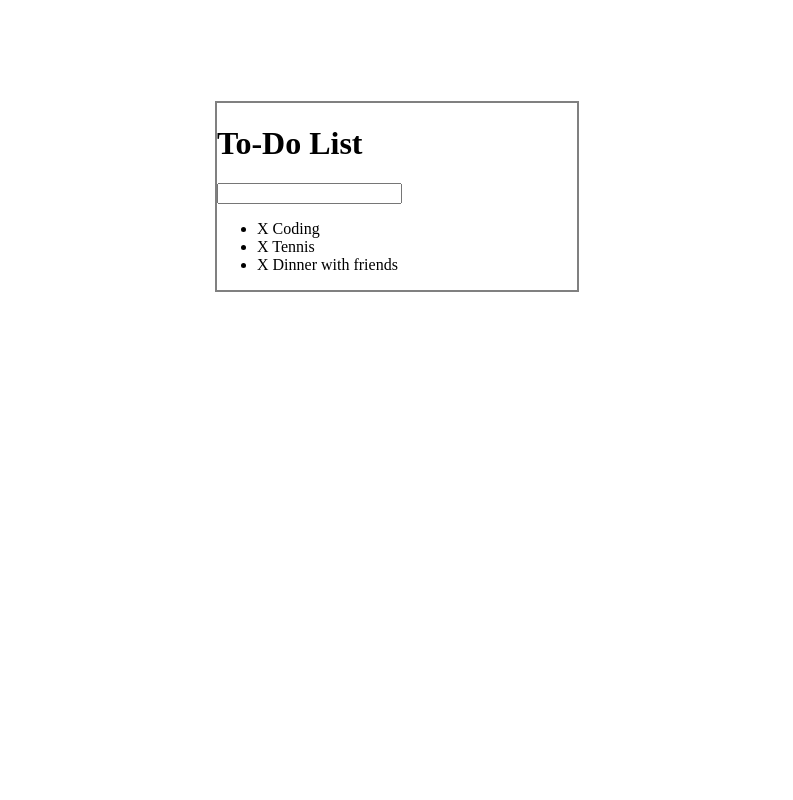
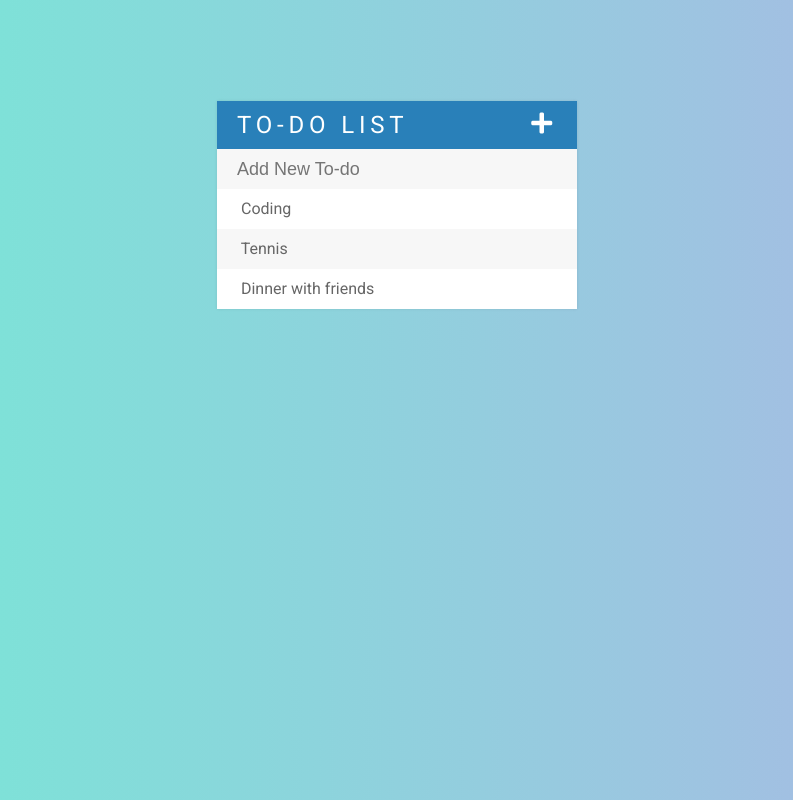
Before and after one commit to biyunwu/to-do-list-project, a plain HTML site: page index.html in a window 1280 px wide. Shown: the whole page, without its empty margins (243-1036 px from the left). Drawn offline with Linux system fonts and the light colour scheme.

Commit message:
Add styling

```diff
--- a/assets/css/todo.css
+++ b/assets/css/todo.css
@@ -1,10 +1,87 @@
-#container {
-  width: 360px;
-  margin: 8% auto;
-  border: 2px solid gray;
+body {
+  font-family: 'Roboto', sans-serif;
+  background: #74ebd5;  /* fallback for old browsers */
+  background: -webkit-linear-gradient(to left, #ACB6E5, #74ebd5);  /* Chrome 10-25, Safari 5.1-6 */
+  background: linear-gradient(to left, #ACB6E5, #74ebd5); /* W3C, IE 10+/ Edge, Firefox 16+, Chrome 26+, Opera 12+, Safari 7+ */
+
+}
+
+h1 {
+  background-color: #2980b9;
+  color: #fff;
+  text-transform: uppercase;
+  letter-spacing: 0.3rem;
+  margin: 0;
+  padding: 10px 20px;
+  font-size: 24px;
+  font-weight: 400; /*normal*/
+}
+
+li span {
+  background-color: red;
+  height: 100%;
+  width: 0;
+  display: inline-block;
+  text-align: center;
+  margin-right: 20px;
+  opacity: 0;
+  transition: 0.2s linear;
+}
+
+li:hover span {
+  width: 40px;
+  opacity: 1;
+}
+
+li {
+  background-color: #fff;
+  height: 40px;
+  line-height: 40px;
+  color: #666;
+}
+
+li:nth-child(2n){
+  background-color: #f7f7f7;
+}
+
+input {
+  width: 100%;
+  box-sizing: border-box; /*Get rid of the margins*/
+  border: none;
+  padding: 13px 13px 13px 20px;
+  background-color: #f7f7f7;
+  height: 40px;
+  font-size: 18px;
+}
+
+input:focus {
+  border: 3px solid #2980b9;
+  background-color: #fff;
+  outline: none; /*Avoid the default effect*/
+}
+
+ul {
+  margin: 0;
+  padding: 0;
+  list-style: none;
 }
 
 .checked {
   text-decoration: line-through;
   color: gray;
 }
+
+.fa-plus {
+  float: right;
+}
+
+.fa-trash-alt {
+  color: white;
+}
+
+#container {
+  width: 360px;
+  margin: 8% auto;
+  background-color: #f7f7f7;
+  box-shadow: 0 0 3px rgba(0, 0, 0, 0.1);
+}
--- a/assets/js/todo.js
+++ b/assets/js/todo.js
@@ -1,5 +1,5 @@
 //Global variable
-var deleteButton = "<span>X</span> ";
+var deleteButton = "<span><i class='fas fa-trash-alt'></i></span>";
 
 // Change the style of calendar records when clicked.
 $("ul").on("click", "li", function(){
@@ -8,7 +8,7 @@ $("ul").on("click", "li", function(){
 
 // Delete the record if the delete button is triggered.
 $("ul").on("click", "span", function(event){
-  $(this).parent().fadeOut(400, function(){
+  $(this).parent().fadeOut(300, function(){
     $(this).remove();
   });
   // Get rid of events bubble.
@@ -24,3 +24,7 @@ $("input[type='text']").keypress(function(event){
     $("ul").append("<li>" + deleteButton + input + "</li>");
   }
 });
+
+$("span:first").click("on", function(){
+  $("input[type='text']").fadeToggle();
+});
--- a/index.html
+++ b/index.html
@@ -2,17 +2,19 @@
 <html>
   <head>
     <title>Todo List</title>
+    <script type="text/javascript" src="assets/js/lib/jquery-3.3.1.min.js"></script>
+    <link href="https://fonts.googleapis.com/css?family=Roboto:400,700" rel="stylesheet">
+    <link rel="stylesheet" href="https://use.fontawesome.com/releases/v5.0.10/css/all.css" integrity="sha384-+d0P83n9kaQMCwj8F4RJB66tzIwOKmrdb46+porD/OvrJ+37WqIM7UoBtwHO6Nlg" crossorigin="anonymous">
     <link rel="stylesheet" type="text/css" href="assets/css/todo.css">
-    <script type="text/javascript" src="assets/js/lib/jquery-3.3.1.min.js"></script>
   </head>
   <body>
     <div id="container">
-      <h1>To-Do List</h1>
-      <input type="text">
+      <h1>To-Do List <span><i class="fas fa-plus"></i></span></h1>
+      <input type="text" placeholder="Add New To-do">
       <ul>
-        <li><span>X</span> Coding</li>
-        <li><span>X</span> Tennis</li>
-        <li><span>X</span> Dinner with friends</li>
+        <li><span><i class="fas fa-trash-alt"></i></span> Coding</li>
+        <li><span><i class="fas fa-trash-alt"></i></span> Tennis</li>
+        <li><span><i class="fas fa-trash-alt"></i></span> Dinner with friends</li>
       </ul>
     </div>
   <script type="text/javascript" src="assets/js/todo.js"></script>
```
